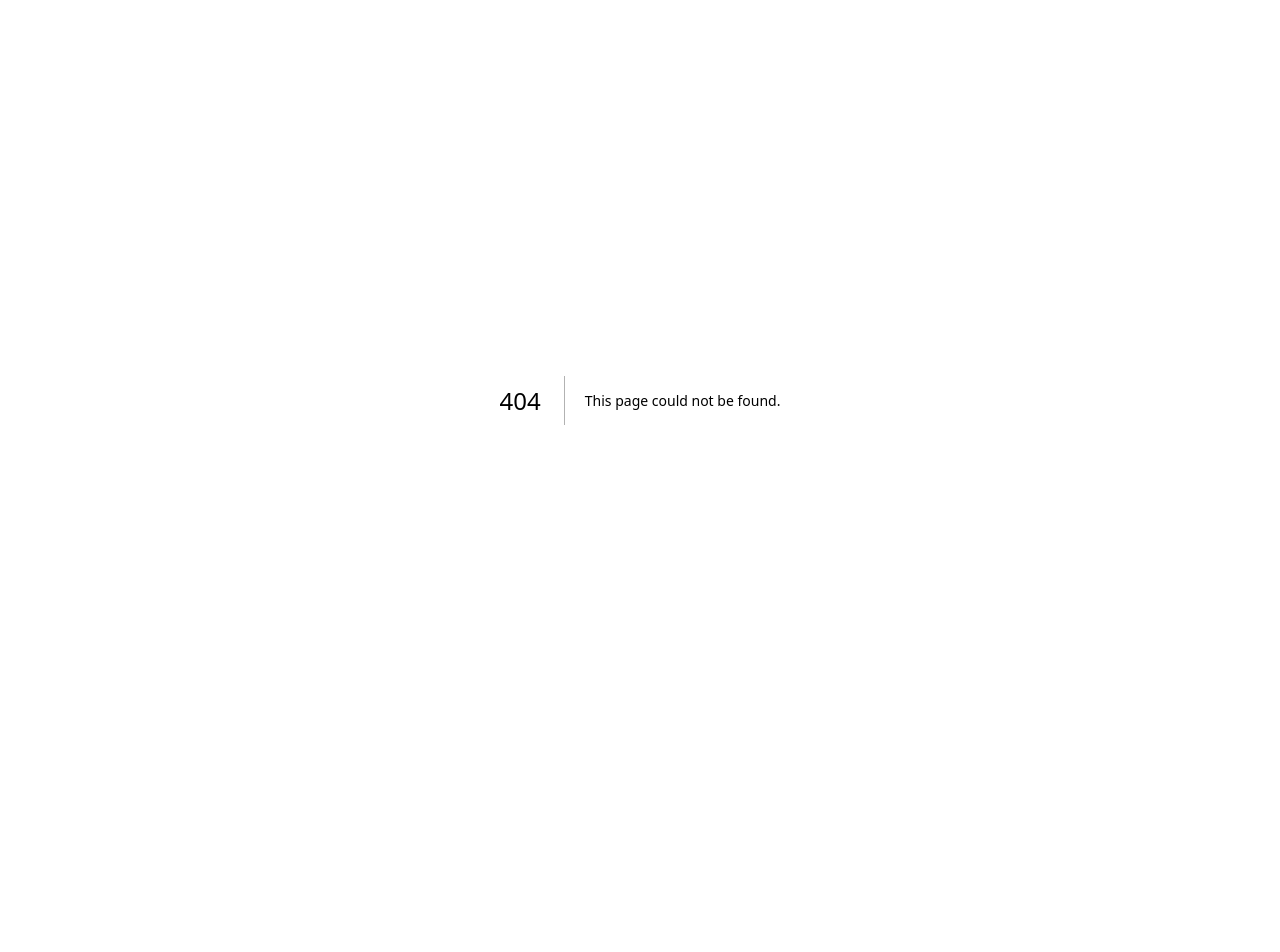
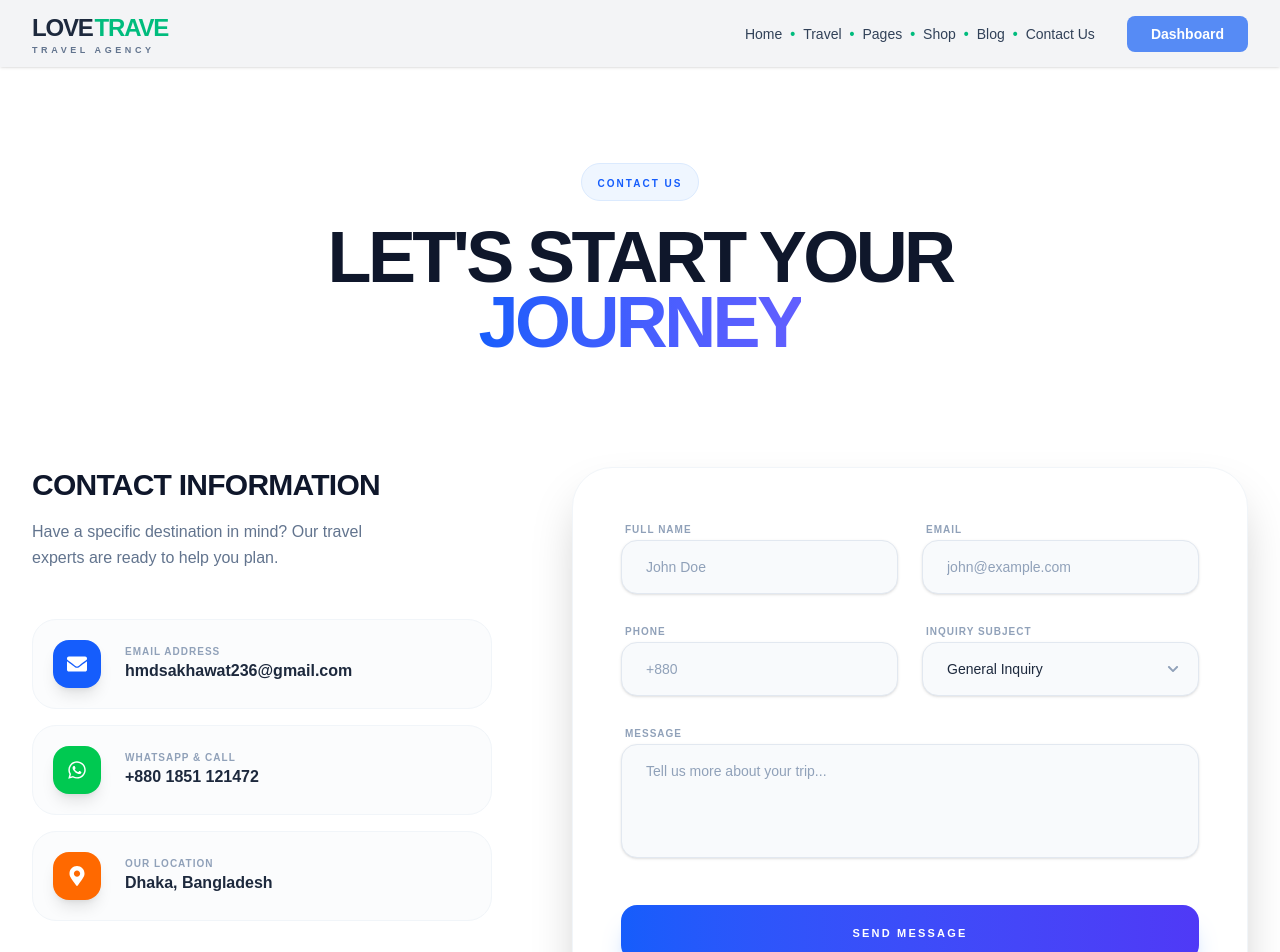
Before and after one commit to sakhawat236hossain/Travel-agency-, a Next.js app: page /contact in a window 1280 px wide. Before the commit this address had no page. Shown: the top 952 px of the page. Before the commit the page ends 800 px from the top, so only its background shows below. Built offline with nearby package versions, Linux system fonts and the light colour scheme.

Commit message:
contact page done

```diff
--- /dev/null
+++ b/src/app/(commonLayout)/contact/page.tsx
@@ -0,0 +1,181 @@
+"use client";
+
+import React from "react";
+import { motion } from "framer-motion";
+import {
+  FaEnvelope,
+  FaWhatsapp,
+  FaMapMarkerAlt,
+  FaLinkedinIn,
+  FaGithub,
+  FaFacebookF,
+  FaTwitter,
+  FaChevronDown
+} from "react-icons/fa";
+
+const Contact = () => {
+  const inputStyle = "w-full bg-slate-50 dark:bg-slate-800/50 border border-slate-200 dark:border-slate-700 rounded-2xl py-4 px-6 text-sm outline-none focus:ring-2 focus:ring-blue-600 focus:border-transparent transition-all duration-300 text-slate-800 dark:text-white placeholder:text-slate-400 dark:placeholder:text-slate-500 shadow-sm";
+
+  return (
+    <main className="bg-white dark:bg-slate-950 min-h-screen transition-colors duration-300 selection:bg-blue-100 dark:selection:bg-blue-900/30">
+
+      {/* --- Hero Section --- */}
+      <section className="relative pt-24 pb-16 overflow-hidden">
+        <div className="absolute top-0 left-1/2 -translate-x-1/2 w-full h-full bg-[radial-gradient(circle_at_top,_var(--tw-gradient-stops))] from-blue-50/50 via-transparent to-transparent dark:from-blue-900/10 dark:via-transparent pointer-events-none" />
+
+        <div className="container mx-auto px-6 text-center relative z-10">
+          <motion.div
+            initial={{ opacity: 0, scale: 0.9 }}
+            animate={{ opacity: 1, scale: 1 }}
+            className="inline-block px-4 py-1.5 rounded-full bg-blue-50 dark:bg-blue-900/30 border border-blue-100 dark:border-blue-800 mb-6"
+          >
+            <span className="text-blue-600 dark:text-blue-400 font-bold tracking-[0.2em] uppercase text-[10px]">
+              Contact Us
+            </span>
+          </motion.div>
+          <motion.h1
+            initial={{ opacity: 0, y: 20 }}
+            animate={{ opacity: 1, y: 0 }}
+            className="text-5xl md:text-7xl font-black text-slate-900 dark:text-white uppercase tracking-tighter leading-[0.9]"
+          >
+            Let's Start Your <br />
+            <span className="text-transparent bg-clip-text bg-gradient-to-r from-blue-600 to-indigo-500">Journey</span>
+          </motion.h1>
+        </div>
+      </section>
+
+      {/* --- Contact Content --- */}
+      <section className="pb-24 pt-12">
+        <div className="container mx-auto px-6 max-w-7xl">
+          <div className="grid lg:grid-cols-12 gap-12 lg:gap-20 items-start">
+
+            {/* --- Left: Info Cards --- */}
+            <div className="lg:col-span-5 space-y-12">
+              <div className="space-y-4">
+                <h2 className="text-3xl font-black text-slate-900 dark:text-white uppercase tracking-tight">
+                  Contact Information
+                </h2>
+                <p className="text-slate-500 dark:text-slate-400 font-light leading-relaxed max-w-sm">
+                  Have a specific destination in mind? Our travel experts are ready to help you plan.
+                </p>
+              </div>
+
+              <div className="grid gap-4">
+                {[
+                  {
+                    icon: FaEnvelope,
+                    label: "Email Address",
+                    value: "hmdsakhawat236@gmail.com",
+                    href: "mailto:hmdsakhawat236@gmail.com",
+                    color: "bg-blue-600"
+                  },
+                  {
+                    icon: FaWhatsapp,
+                    label: "WhatsApp & Call",
+                    value: "+880 1851 121472",
+                    href: "https://wa.me/8801851121472",
+                    color: "bg-green-500"
+                  },
+                  {
+                    icon: FaMapMarkerAlt,
+                    label: "Our Location",
+                    value: "Dhaka, Bangladesh",
+                    href: "#",
+                    color: "bg-orange-500"
+                  }
+                ].map((item, idx) => (
+                  <motion.a
+                    key={idx}
+                    href={item.href}
+                    whileHover={{ x: 10 }}
+                    className="flex items-center gap-6 p-5 rounded-[24px] bg-slate-50/50 dark:bg-slate-900/50 border border-slate-100 dark:border-slate-800 hover:border-blue-200 dark:hover:border-blue-900 transition-all group"
+                  >
+                    <div className={`w-12 h-12 rounded-2xl ${item.color} flex items-center justify-center text-white shadow-lg group-hover:scale-110 transition-transform`}>
+                      <item.icon size={20} />
+                    </div>
+                    <div>
+                      <p className="text-[10px] font-black uppercase tracking-widest text-slate-400">{item.label}</p>
+                      <p className="text-md font-bold text-slate-800 dark:text-white">{item.value}</p>
+                    </div>
+                  </motion.a>
+                ))}
+              </div>
+
+              {/* Socials */}
+              <div className="pt-6">
+                <p className="text-[10px] font-black uppercase tracking-[0.2em] text-slate-400 mb-6">Social Networks</p>
+                <div className="flex gap-3">
+                  {[
+                    { icon: FaLinkedinIn, link: "https://linkedin.com/in/md-sakhawat-hossain-web-developer/", hover: "hover:bg-[#0077b5]" },
+                    { icon: FaGithub, link: "https://github.com/sakhawat236hossain", hover: "hover:bg-slate-800" },
+                    { icon: FaFacebookF, link: "https://facebook.com/md.sakhawth.hossain", hover: "hover:bg-[#1877f2]" },
+                    { icon: FaTwitter, link: "https://x.com/MdSakhawat21005", hover: "hover:bg-black" }
+                  ].map((s, i) => (
+                    <a key={i} href={s.link} target="_blank" className={`w-11 h-11 rounded-full bg-slate-100 dark:bg-slate-900 flex items-center justify-center text-slate-500 dark:text-slate-400 transition-all duration-300 hover:text-white shadow-sm ${s.hover}`}>
+                      <s.icon size={16} />
+                    </a>
+                  ))}
+                </div>
+              </div>
+            </div>
+
+            {/* --- Right: Glassmorphism Form --- */}
+            <motion.div
+              initial={{ opacity: 0, scale: 0.95 }}
+              whileInView={{ opacity: 1, scale: 1 }}
+              viewport={{ once: true }}
+              className="lg:col-span-7 bg-white dark:bg-slate-900 p-8 md:p-12 rounded-[40px] shadow-2xl dark:shadow-blue-500/5 border border-slate-100 dark:border-slate-800 relative"
+            >
+              <form className="grid gap-6">
+                <div className="grid md:grid-cols-2 gap-6">
+                  <div className="space-y-2">
+                    <span className="text-[10px] font-black uppercase tracking-widest text-slate-400 ml-1">Full Name</span>
+                    <input type="text" placeholder="John Doe" className={inputStyle} />
+                  </div>
+                  <div className="space-y-2">
+                    <span className="text-[10px] font-black uppercase tracking-widest text-slate-400 ml-1">Email</span>
+                    <input type="email" placeholder="john@example.com" className={inputStyle} />
+                  </div>
+                </div>
+
+                <div className="grid md:grid-cols-2 gap-6">
+                  <div className="space-y-2">
+                    <span className="text-[10px] font-black uppercase tracking-widest text-slate-400 ml-1">Phone</span>
+                    <input type="text" placeholder="+880" className={inputStyle} />
+                  </div>
+                  <div className="space-y-2 relative">
+                    <span className="text-[10px] font-black uppercase tracking-widest text-slate-400 ml-1">Inquiry Subject</span>
+                    <div className="relative">
+                      <select className={`${inputStyle} appearance-none cursor-pointer`}>
+                        <option>General Inquiry</option>
+                        <option>Booking Request</option>
+                        <option>Custom Tour</option>
+                      </select>
+                      <FaChevronDown className="absolute right-5 top-1/2 -translate-y-1/2 text-slate-400 pointer-events-none size-3" />
+                    </div>
+                  </div>
+                </div>
+
+                <div className="space-y-2">
+                  <span className="text-[10px] font-black uppercase tracking-widest text-slate-400 ml-1">Message</span>
+                  <textarea rows={4} placeholder="Tell us more about your trip..." className={`${inputStyle} resize-none`}></textarea>
+                </div>
+
+                <motion.button
+                  whileHover={{ scale: 1.02 }}
+                  whileTap={{ scale: 0.98 }}
+                  className="w-full py-5 bg-gradient-to-r from-blue-600 to-indigo-600 text-white font-black text-[11px] uppercase tracking-[0.2em] rounded-2xl shadow-xl shadow-blue-500/25 hover:shadow-blue-500/40 transition-all mt-4"
+                >
+                  Send Message
+                </motion.button>
+              </form>
+            </motion.div>
+
+          </div>
+        </div>
+      </section>
+    </main>
+  );
+};
+
+export default Contact;
--- a/src/components/common/Fooret/Footer.tsx
+++ b/src/components/common/Fooret/Footer.tsx
@@ -26,6 +26,7 @@ const Footer = () => {
 
   const quickLinks = [
     { name: "About Us", href: "#" },
+    { name: "Contact Us", href: "/contact" },
     { name: "Travel Blog", href: "#" },
     { name: "Terms & Conditions", href: "#" },
     { name: "Privacy Policy", href: "#" },
@@ -101,7 +102,6 @@ const Footer = () => {
           </div>
         </div>
 
-        {/* --- বটম বার --- */}
         <div className="pt-10 border-t border-slate-100 dark:border-slate-900 flex flex-col md:flex-row justify-between items-center gap-6">
           <p className="text-slate-400 dark:text-slate-500 text-xs font-light text-center">
             © {currentYear} <span className="font-bold text-slate-600 dark:text-slate-300">Md Sakhawat Hossain</span>. All rights reserved.
```
